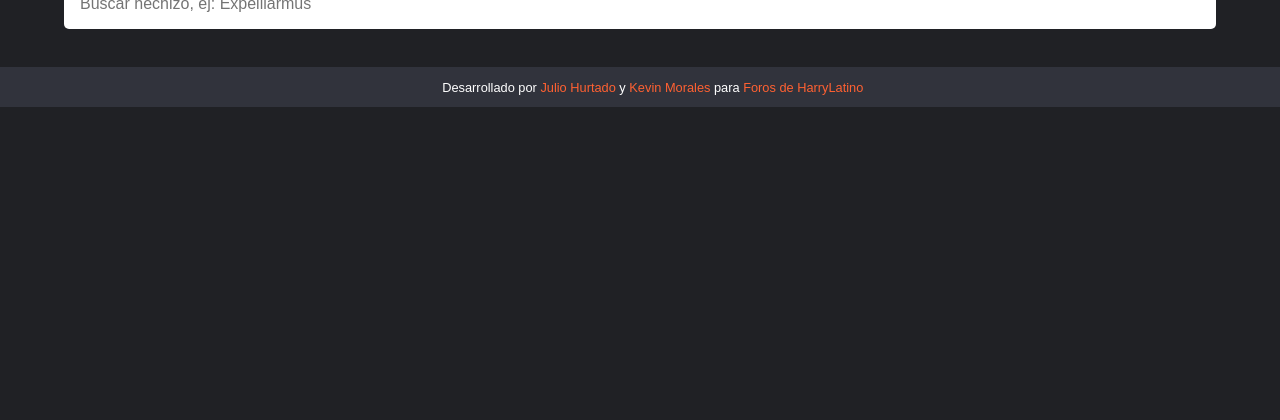
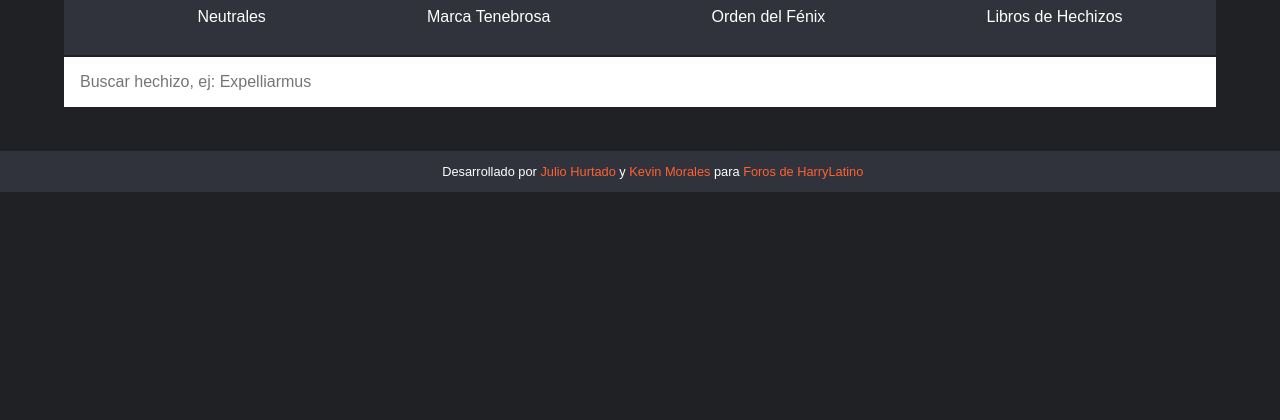
Before and after one commit to jhurtadojerves/hechizos-hl, a Django app: page / in a window 1280 px wide. Shown: the part 325-745 px from the top of the page. Run offline with Django 3.2, Linux system fonts and the light colour scheme; data that the repository does not hold is empty; some libraries are stand-ins or nearby versions.

Commit message:
Agregando estilos para botones y listado de hechizos

```diff
--- a/spells/static/css/styles.css
+++ b/spells/static/css/styles.css
@@ -6,8 +6,26 @@ body {
   display: flex;
   justify-content: center;
 }
+.Menu {
+  margin: 0 auto;
+  background-color: #31333c;
+  width: 88%;
+  padding: 1%;
+}
+.Menu-list {
+  display: flex;
+  list-style: none;
+  justify-content: space-around;
+}
+.Menu-item {
+  margin: 0;
+}
+.Menu-title {
+  text-decoration: none;
+  color: #fff;
+}
 .Search {
-  margin: 0 5% 1% 5%;
+  margin: 0.2% 5% 1% 5%;
 }
 .Search-bar {
   display: flex;
@@ -17,7 +35,6 @@ body {
 .Search-input {
   width: 100%;
   padding: 1em;
-  border-radius: 5px;
   border: none;
 }
 .Search-resultados {
@@ -45,7 +62,7 @@ body {
 }
 .Spells-item {
   padding: 1%;
-  margin: 1%;
+  margin: 0.1% 0;
   width: 88%;
   color: #ff6132;
   background-color: #31333c;
@@ -60,6 +77,18 @@ body {
 .Spells-description {
   color: #fff;
 }
+.Pagination {
+  display: flex;
+  justify-content: center;
+  margin: 1%;
+}
+.Pagination-button {
+  background-color: #ff2554;
+  padding: 1em;
+  text-decoration: none;
+  color: #fff;
+  margin: 0 0.1%;
+}
 .Footer {
   width: 100%;
   background-color: #31333c;
--- a/spells/static/css/styles.styl
+++ b/spells/static/css/styles.styl
@@ -1,7 +1,7 @@
 fondo = #202125
 fondo_hechizos = #31333C
 color_naranja = #FF6132
-
+color_fucsia = #FF2554
 fondo_pastel = #FFEDE5
 
 body
@@ -12,8 +12,26 @@ body
     display flex
     justify-content center
 
+.Menu
+    margin 0 auto
+    background-color fondo_hechizos
+    width 88%
+    padding 1%
+
+    &-list
+        display flex
+        list-style none
+        justify-content space-around
+
+    &-item
+        margin 0
+
+    &-title
+        text-decoration none
+        color white
+
 .Search
-    margin 0 5% 1% 5%
+    margin .2% 5% 1% 5%
 
     &-bar
         display flex
@@ -23,7 +41,6 @@ body
     &-input
         width 100%
         padding 1em
-        border-radius 5px
         border none
 
     &-resultados
@@ -52,7 +69,7 @@ body
 
     &-item
         padding 1%
-        margin 1%
+        margin .1% 0
         width 88%
         color color_naranja
         background-color fondo_hechizos
@@ -69,6 +86,17 @@ body
      &-description
          color white
 
+.Pagination
+    display flex
+    justify-content center
+    margin 1%
+
+    &-button
+        background-color color_fucsia
+        padding 1em
+        text-decoration none
+        color white
+        margin 0 .1%
 
 .Footer
     width 100%
--- a/spells/templates/base.html
+++ b/spells/templates/base.html
@@ -19,6 +19,14 @@
             <img class="Header-image" src="https://i.imgur.com/qH0xY1I.png">
         </a>
     </header>
+    <nav class="Menu">
+        <ul class="Menu-list">
+            <li class="Menu-item"><a href="" class="Menu-title">Neutrales</a></li>
+            <li class="Menu-item"><a href="" class="Menu-title">Marca Tenebrosa</a></li>
+            <li class="Menu-item"><a href="" class="Menu-title">Orden del Fénix</a></li>
+            <li class="Menu-item"><a href="" class="Menu-title">Libros de Hechizos</a></li>
+        </ul>
+    </nav>
     <section class="Search">
     	<article class="Search-bar">
             <input type="text" class="Search-input" placeholder="Buscar hechizo, ej: Expelliarmus" aria-describedby="sizing-addon1" id="busqueda">
--- a/spells/templates/spells/spell_list.html
+++ b/spells/templates/spells/spell_list.html
@@ -6,17 +6,6 @@
 {% endblock title %}
 
 {% block content %}
-    <nav aria-label="...">
-        <ul class="pager">
-            {% if page_obj.has_previous %}
-                <li><a href="?page={{ page_obj.previous_page_number }}"><span aria-hidden="true">&larr;</span> Anterior</a></li>
-            {% endif %}
-            {% if page_obj.has_next %}
-                <li><a href="?page={{ page_obj.next_page_number }}">Siguiente <span aria-hidden="true">&rarr;</span></a></li>
-            {% endif %}
-
-        </ul>
-    </nav>
     <article class="Spells">
             {% for spell in spells %}
                     <a class="Spells-item" href=" {% url 'Spell:spell_detail' spell.slug %}" id="spell-{{ spell.id }}">
@@ -25,18 +14,15 @@
                     </a>
             {% endfor %}
     </article>
-    <nav aria-label="...">
-        <ul class="pager">
-            {% if page_obj.has_previous %}
-                <li><a href="?page={{ page_obj.previous_page_number }}"><span aria-hidden="true">&larr;</span> Anterior</a></li>
-            {% endif %}
+    <div class="Pagination">
+        {% if page_obj.has_previous %}
+            <a class="Pagination-button"href="?page={{ page_obj.previous_page_number }}">Anterior</a>
+        {% endif %}
 
-            {% if page_obj.has_next %}
-                <li><a href="?page={{ page_obj.next_page_number }}">Siguiente <span aria-hidden="true">&rarr;</span></a></li>
-            {% endif %}
-
-        </ul>
-    </nav>
+        {% if page_obj.has_next %}
+            <a class="Pagination-button"href="?page={{ page_obj.next_page_number }}">Siguiente</a>
+        {% endif %}
+    </div>
 
 
 
--- a/spells/views.py
+++ b/spells/views.py
@@ -12,7 +12,7 @@ class SpellListView(ListView):
     model = Spell
     template_name = 'spells/spell_list.html'
     context_object_name = 'spells'
-    paginate_by = 10
+    paginate_by = 5
 
 
 class SpellSearchView(View):
```
